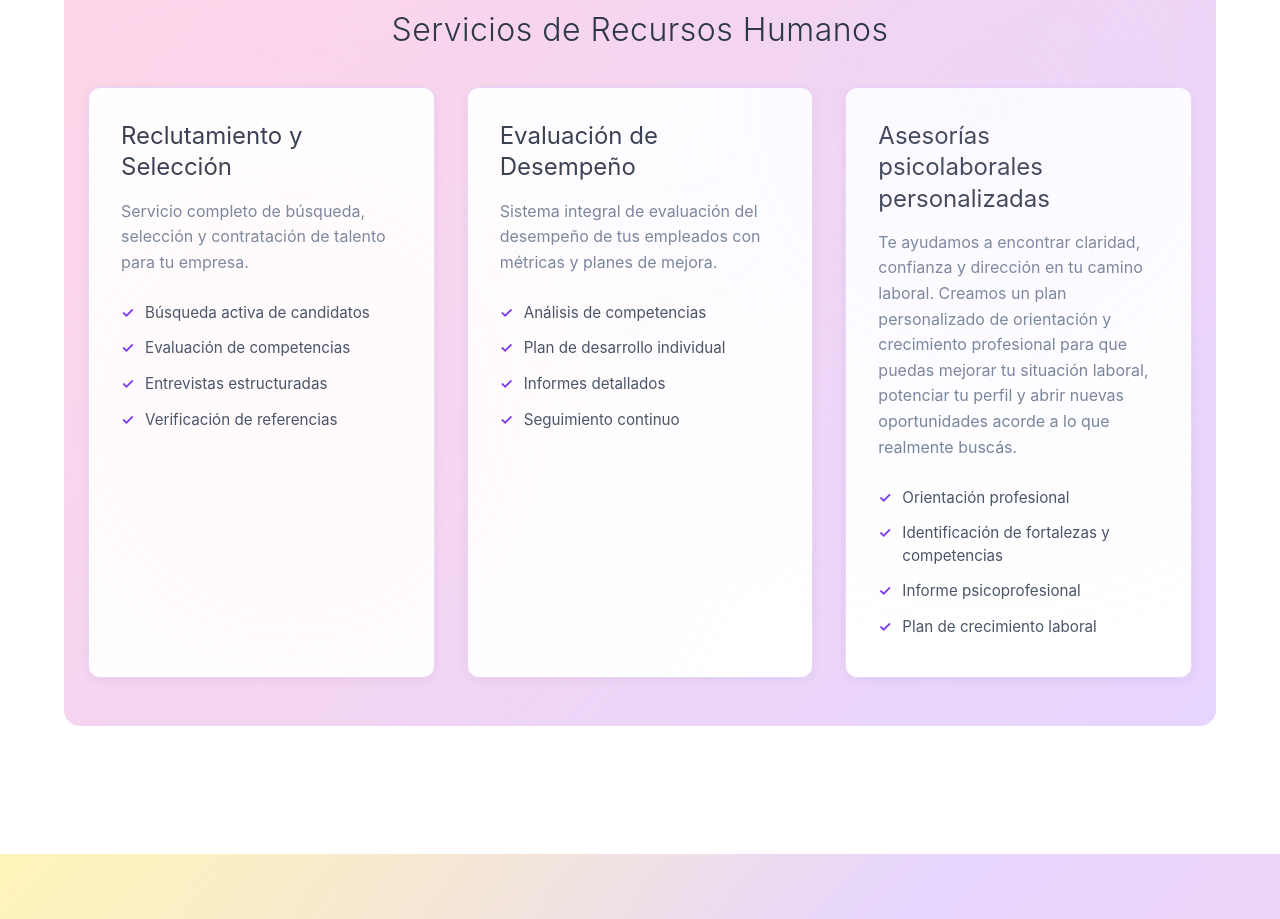
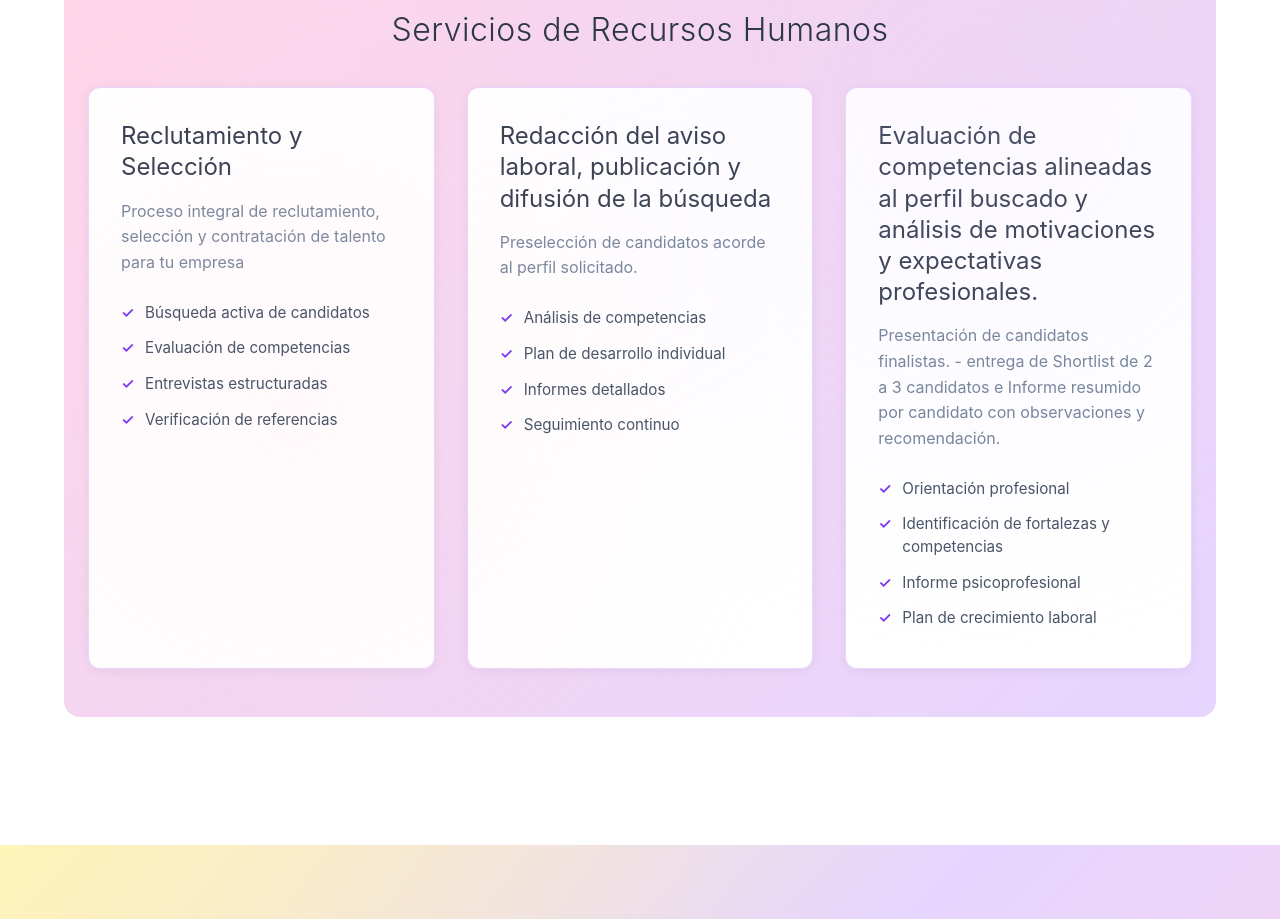
Before and after one commit to JonathanB0291/Consultora-digital-y-RRHH, a React (Vite) app: page / in a window 1280 px wide. Shown: the part 1140-2059 px from the top of the page. Built offline with nearby package versions, Linux system fonts and the light colour scheme; no server answers.

Commit message:
cambios en traslations

```diff
--- a/src/translations/translations.js
+++ b/src/translations/translations.js
@@ -26,11 +26,11 @@ export const translations = {
 
     // Services
     'service.recruitment.name': 'Reclutamiento y Selección',
-    'service.recruitment.desc': 'Servicio completo de búsqueda, selección y contratación de talento para tu empresa.',
-    'service.evaluation.name': 'Evaluación de Desempeño',
-    'service.evaluation.desc': 'Sistema integral de evaluación del desempeño de tus empleados con métricas y planes de mejora.',
-    'service.psychological.name': 'Asesorías psicolaborales personalizadas',
-    'service.psychological.desc': 'Te ayudamos a encontrar claridad, confianza y dirección en tu camino laboral. Creamos un plan personalizado de orientación y crecimiento profesional para que puedas mejorar tu situación laboral, potenciar tu perfil y abrir nuevas oportunidades acorde a lo que realmente buscás.',
+    'service.recruitment.desc': 'Proceso integral de reclutamiento, selección y contratación de talento para tu empresa',
+    'service.evaluation.name': 'Redacción del aviso laboral, publicación y difusión de la búsqueda',
+    'service.evaluation.desc': 'Preselección de candidatos acorde al perfil solicitado.',
+    'service.psychological.name': 'Evaluación de competencias alineadas al perfil buscado y análisis de motivaciones y expectativas profesionales.',
+    'service.psychological.desc': 'Presentación de candidatos finalistas. - entrega de Shortlist de 2 a 3 candidatos e Informe resumido por candidato con observaciones y recomendación.',
 
     // Product Card
     'product.addToCart': 'Añadir al carrito',
```
